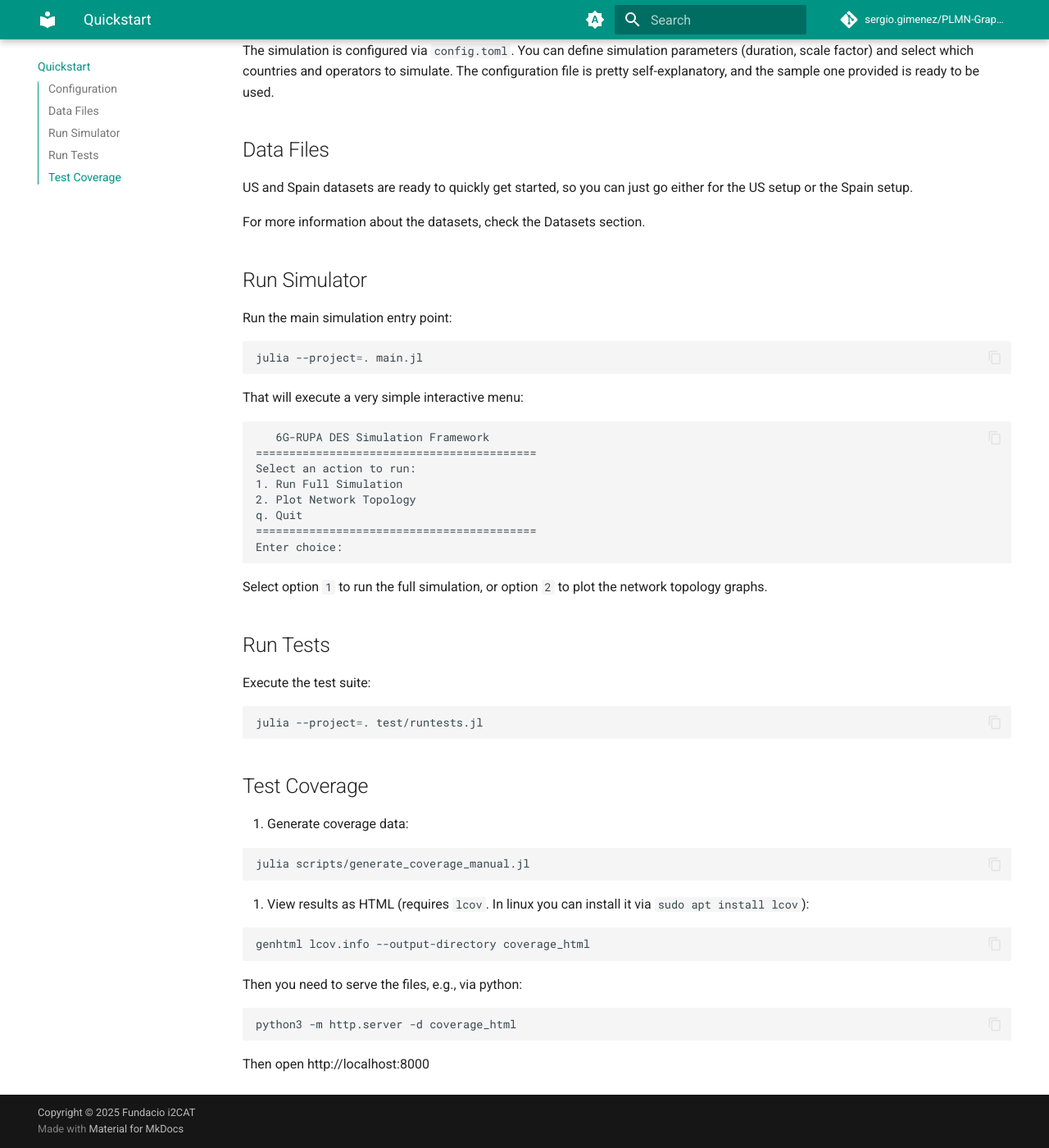
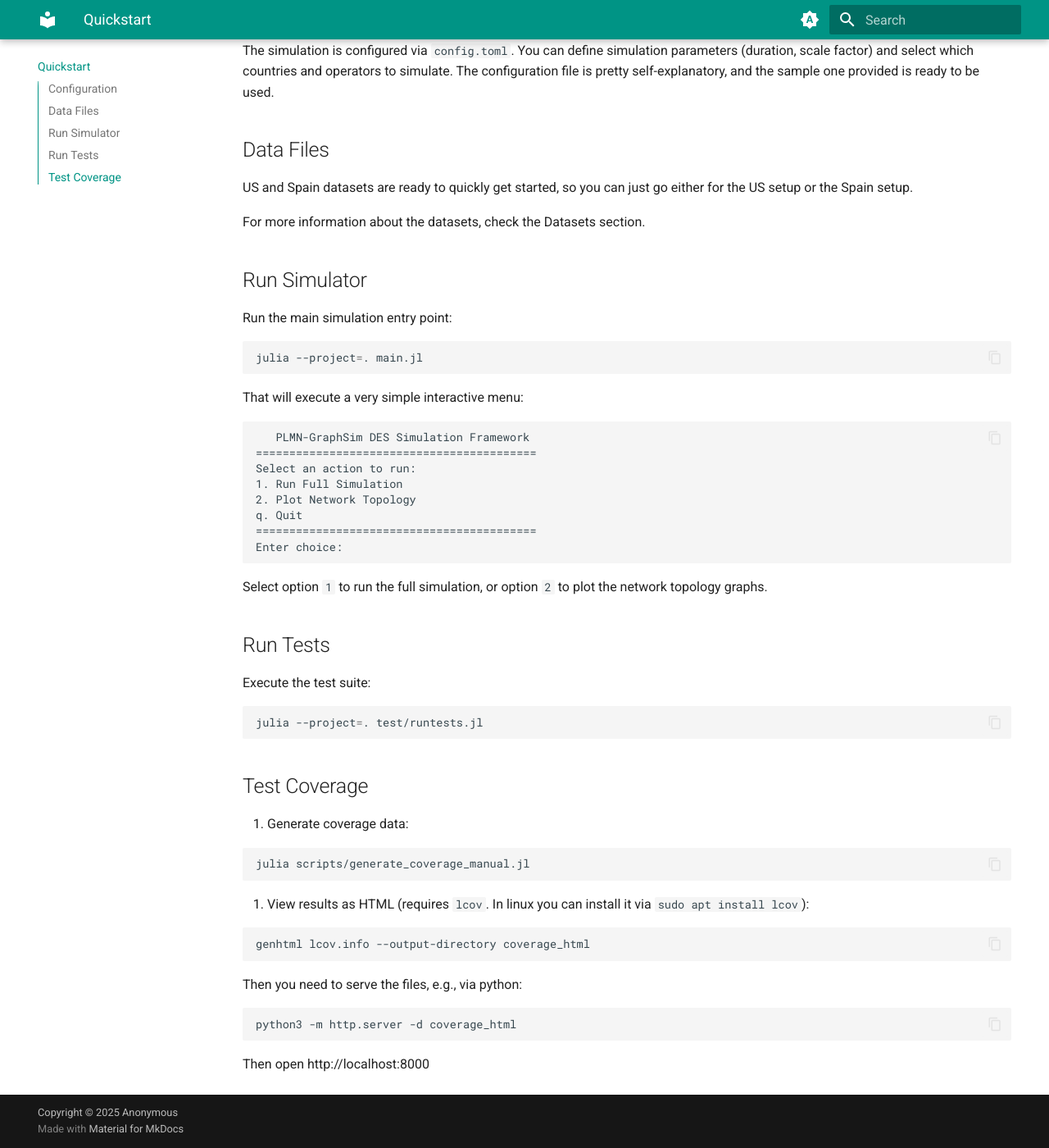
Before and after one commit to Fundacio-i2CAT/PLMN-GraphSim, an MkDocs documentation site: the page built from docs/quickstart.md, in a window 1280 px wide and 1400 px high, scrolled down 230 px. Shown: the whole window at 82% size. Built offline with MkDocs 1.6.1 and Material for MkDocs 9.7.7, drawn with Linux system fonts in a browser that asks for light colours.

````diff
--- a/Project.toml
+++ b/Project.toml
@@ -1,6 +1,6 @@
-name = "DesJulia6gRupa"
+name = "PLMNGraphSim"
 uuid = "5a6b7c8d-9e0f-1a2b-3c4d-5e6f7a8b9c0d"
-authors = ["Sergio"]
+authors = ["Anonymous"]
 version = "0.1.0"
 
 [deps]
@@ -29,7 +29,7 @@ StatsPlots = "f3b207a7-027a-5e70-b257-86293d7955fd"
 TOML = "fa267f1f-6049-4f14-aa54-33bafae1ed76"
 
 [extensions]
-DesJulia6gRupaPlottingExt = "Plots"
+PLMNGraphSimPlottingExt = "Plots"
 
 [compat]
 Aqua = "0.8.14"
--- a/docs/quickstart.md
+++ b/docs/quickstart.md
@@ -21,7 +21,7 @@ julia --project=. main.jl
 That will execute a very simple interactive menu:
 
 ```source
-   6G-RUPA DES Simulation Framework
+   PLMN-GraphSim DES Simulation Framework
 ==========================================
 Select an action to run:
 1. Run Full Simulation
--- a/mkdocs.yml
+++ b/mkdocs.yml
@@ -1,10 +1,7 @@
 site_name: PLMN-GraphSim
 site_description: Julia-based Discrete Event Simulator for evaluating scalability of 5G Networks and beyond
-site_url: https://plmn-graphsim-7935d4.pages.i2cat.net/
-repo_url: https://gitlab.i2cat.net/sergio.gimenez/PLMN-GraphSim
-repo_name: sergio.gimenez/PLMN-GraphSim
 site_dir: public
-copyright: Copyright &copy; 2025 Fundacio i2CAT
+copyright: Copyright &copy; 2025 Anonymous
 
 nav:
   - PLMN-GraphSim: index.md
````
Also changed, not shown: README.md (+22 -12 lines), docs/index.md (+1 -5 lines), 17 other files.
